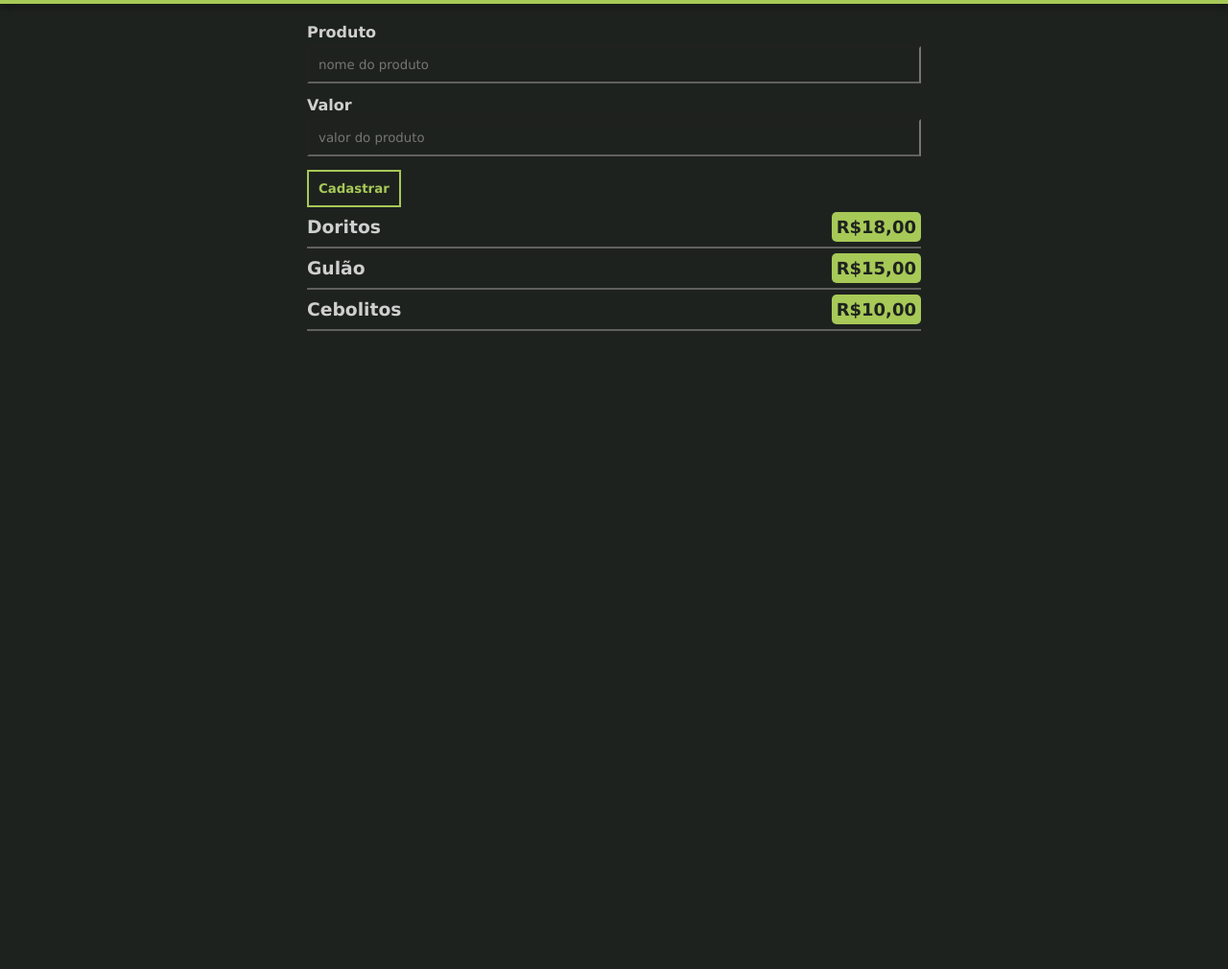
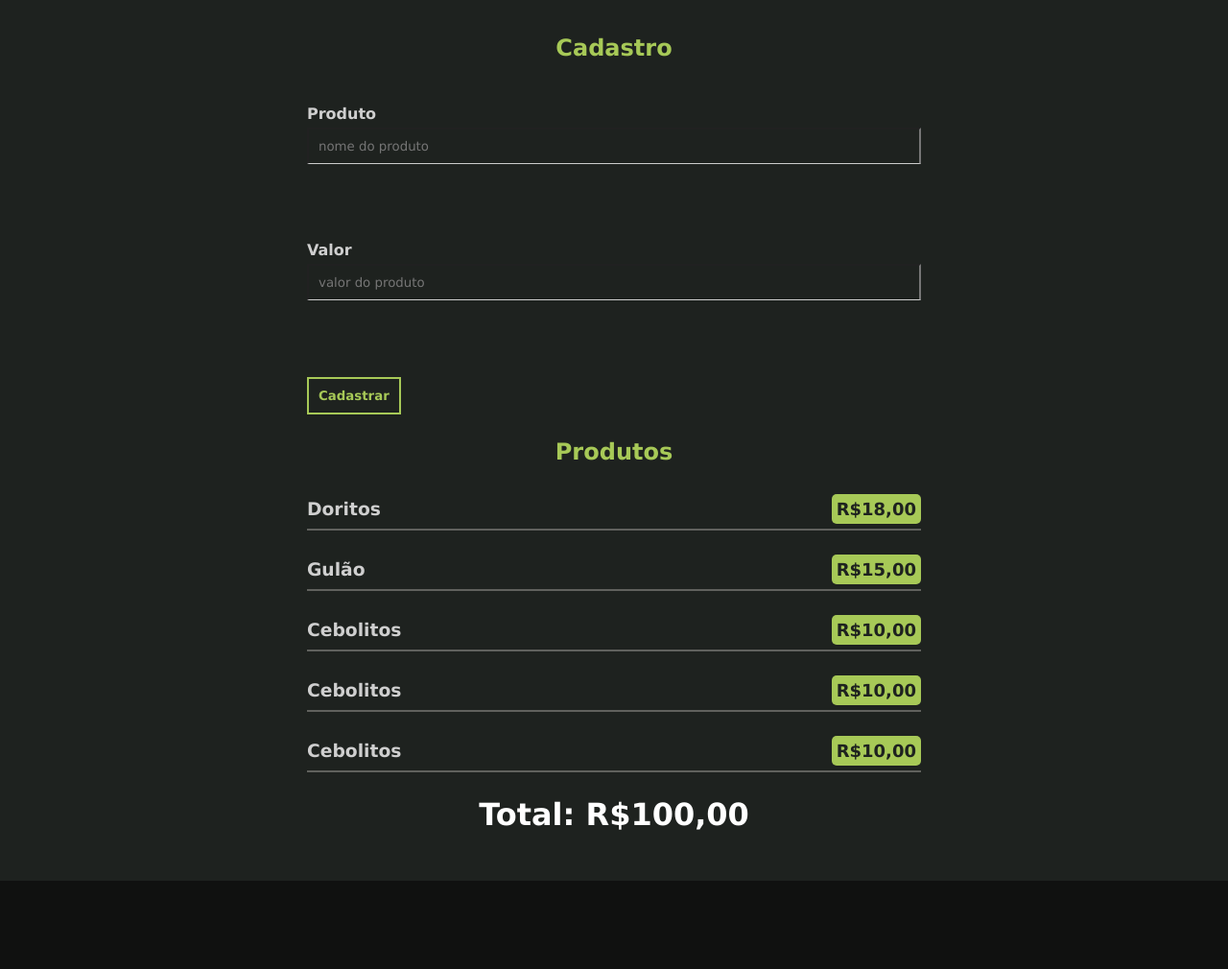
Before and after one commit to WillRenan/listaDeSupermercado, a plain HTML site: page index.html in a window 1280 px wide. Shown: the part 64-1074 px from the top of the page at 96% size. Before the commit the page ends 800 px from the top, so only its background shows below. Drawn offline with Linux system fonts and the light colour scheme.

Commit message:
more styling

```diff
--- a/css/style.css
+++ b/css/style.css
@@ -10,11 +10,22 @@ body {
 }
 
 .header {
-  text-align: center;
+  text-align: left;
   background-color: #a7c957;
   color: white;
-  padding: 20px;
+  padding: 10px;
   box-shadow: 0 4px 8px rgba(0, 0, 0, 0.3);
+  position: fixed;
+  top: 0;
+  width: 100%;
+}
+main {
+  margin-top: 100px;
+}
+main h2 {
+  text-align: center;
+  color: #a7c957;
+  margin: 25px auto;
 }
 .lista-cadastro {
   margin: 0 auto;
@@ -25,12 +36,22 @@ body {
 .lista-cadastro input[type="text"] {
   width: 100%;
   padding: 10px;
-  margin-bottom: 1em;
+  margin-bottom: 6em;
   background-color: #1e221f;
-  border-bottom: 2px solid #60615d;
+  outline: none;
+  border-bottom: 1px solid #ccc;
+  transition: 0.3s;
 }
-.lista-cadastro input [type="text"]:focus {
+/* input:hover {
   border-color: #a7c957;
+} */
+input[type="text"]:focus::placeholder {
+  color: transparent;
+}
+input[type="text"]:focus {
+  border-bottom: 3px solid #a7c957;
+  background-color: #f2e8cf;
+  border-radius: 5px;
 }
 
 .lista-cadastro input[type="submit"] {
@@ -59,8 +80,13 @@ label {
   display: inline-block;
 }
 .produtos {
-  margin: 0 auto;
+  margin: 25px auto;
   width: 50%;
+  text-align: center;
+}
+.produtos h2 {
+  color: #a7c957;
+  margin-bottom: 25px;
 }
 
 .lista-produtos-single {
@@ -68,9 +94,11 @@ label {
   color: rgb(207, 207, 207);
   border-bottom: 2px solid #60615d;
   display: flex;
+  margin: 20px 0;
 }
 .lista-produtos-single h3 {
   flex: 1;
+  text-align: left;
 }
 h3.price-produto {
   text-align: right;
@@ -89,3 +117,14 @@ h3.price-produto > span {
   padding: 5px;
   border-radius: 5px;
 }
+
+.soma-produtos h1 {
+  color: white;
+  text-align: center;
+}
+.footer {
+  width: 100%;
+  height: 100px;
+  background-color: #101110;
+  margin-top: 50px;
+}
--- a/index.html
+++ b/index.html
@@ -13,14 +13,16 @@
             <h2>Lista Supermercado</h2>
         </header>
         <main>
+            <h2>Cadastro</h2>
             <div class="lista-cadastro">
                 <label >Produto</label>
                 <input type="text" placeholder="nome do produto" name="nome_produto">
                 <label >Valor</label>
                 <input type="text" placeholder="valor do produto" name="valor_produto">
                 <input type="submit" name="acao"  value="Cadastrar">
-            </div>
+            </div><!--lista cadastro-->
            <div class="produtos">
+               <h2>Produtos</h2>
             <div class="lista-produtos">
                 <div class="lista-produtos-single">
                     <h3>Doritos</h3>
@@ -40,8 +42,27 @@
                     <h3 class="price-produto"> <span> R$10,00</span></h3>
                 </div>
             </div>
+            <div class="lista-produtos">
+                <div class="lista-produtos-single">
+                    <h3>Cebolitos</h3>
+                    <h3 class="price-produto"> <span> R$10,00</span></h3>
+                </div>
+            </div>
+            <div class="lista-produtos">
+                <div class="lista-produtos-single">
+                    <h3>Cebolitos</h3>
+                    <h3 class="price-produto"> <span> R$10,00</span></h3>
+                </div>
+            </div>
            </div><!--produtos-->
+           <div class="soma-produtos">
+               <h1>Total: R$100,00</h1>
+           </div>
+
         </main>
+        <footer class="footer">
+
+        </footer>
 
     </body>
 </html>
```
